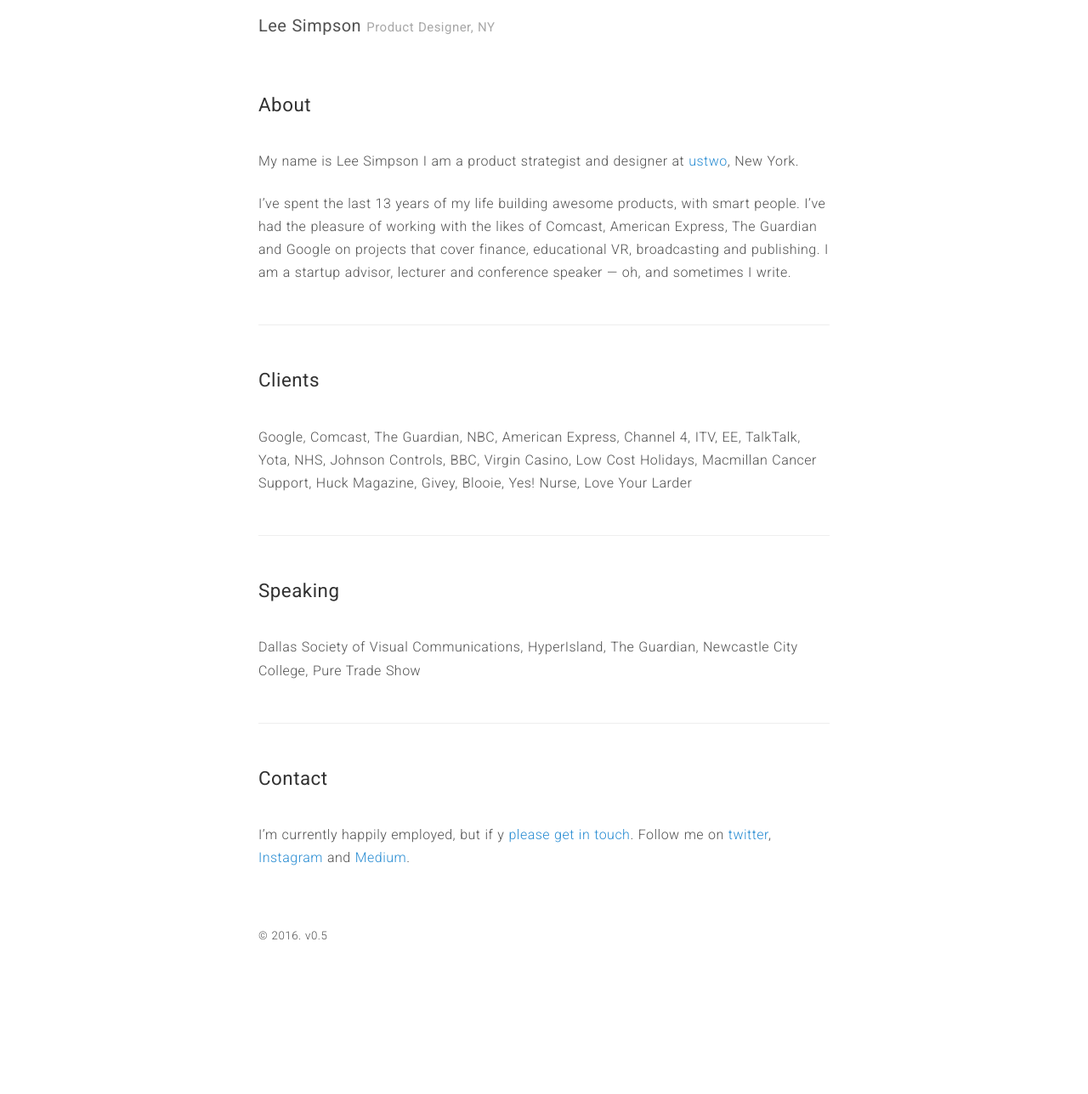
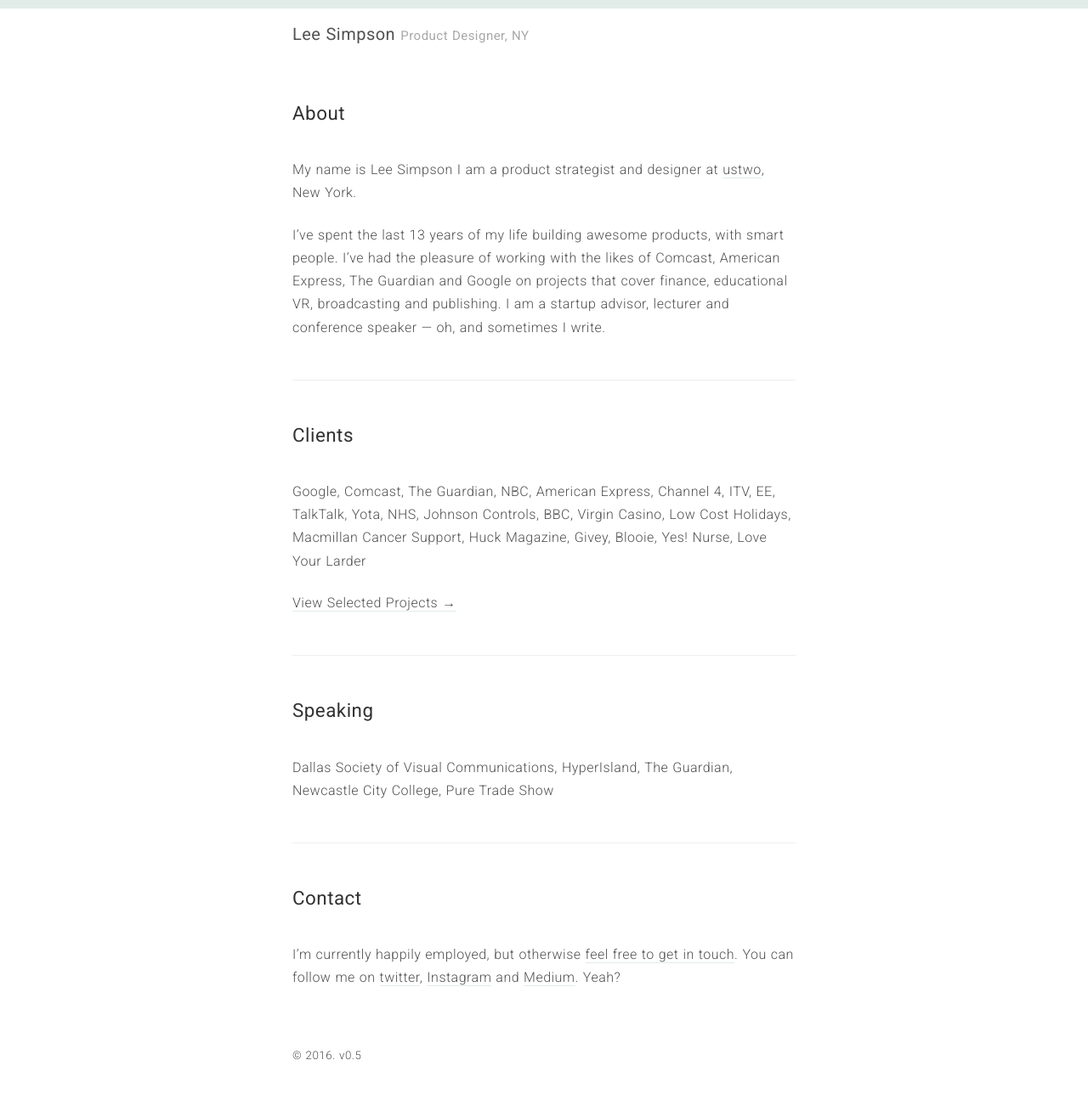
Before and after one commit to itsleesimpson/itsleesimpson.github.io, a Jekyll site: the page built from index.md, in a window 1280 px wide. Shown: the whole page at 85% size. Built offline with Jekyll 4.4.1, drawn with Linux system fonts in a browser that asks for light colours; nearby versions of some CDN libraries; library files that are not in the unit come from our copies; before the commit the page ends 1146 px from its top, so only the background shows below that.

Commit message:
Content changes and style fixes.

```diff
--- a/_sass/_base.scss
+++ b/_sass/_base.scss
@@ -32,17 +32,20 @@
   background-color: $body-bg;
   -webkit-text-size-adjust: 100%;
       -ms-text-size-adjust: 100%;
+  border-top: 10px solid #e1ece8;
 }
 
 // No `:visited` state is required by default (browsers will use `a`)
 a {
   color: $link-color;
   text-decoration: none;
+  border-bottom: 1px solid #e1ece8;
 
   // `:focus` is linked to `:hover` for basic accessibility
   &:hover,
   &:focus {
-    text-decoration: underline;
+    text-decoration: none;
+    border-bottom: 1px solid $gray-4;
   }
 
   strong {
--- a/_sass/_layout.scss
+++ b/_sass/_layout.scss
@@ -3,7 +3,7 @@
 // Styles for managing the structural hierarchy of the site.
 
 .container {
-  max-width: 45rem;
+  max-width: 40rem;
   padding-left:  1.5rem;
   padding-right: 1.5rem;
   margin-left:  auto;
--- a/_sass/_masthead.scss
+++ b/_sass/_masthead.scss
@@ -15,7 +15,14 @@
 
   a {
     color: inherit;
+    border: none;
+
+    &:hover,
+    &:focus {
+      text-decoration: none;
+      border-bottom: none;
   }
+}
 
   small {
     font-size: 75%;
--- a/_sass/_variables.scss
+++ b/_sass/_variables.scss
@@ -19,7 +19,7 @@
 
 $body-color: #515151;
 $body-bg: #fff;
-$link-color: $blue;
+$link-color: $gray-4;
 
 $border-color: #e5e5e5;
 
--- a/index.md
+++ b/index.md
@@ -15,6 +15,8 @@
 
 Google, Comcast, The Guardian, NBC, American Express, Channel 4, ITV, EE, TalkTalk, Yota, NHS, Johnson Controls, BBC, Virgin Casino, Low Cost Holidays, Macmillan Cancer Support, Huck Magazine, Givey, Blooie, Yes! Nurse, Love Your Larder
 
+[View Selected Projects →](/projects)
+
 ***
 
 # Speaking
@@ -25,4 +27,4 @@
 
 # Contact
 
-I'm currently happily employed, but if y [please get in touch](mailto:lee@itsleesimpson.com). Follow me on [twitter](http://www.twitter.com/itsleesimpson), [Instagram](http://www.instagram.com/itsleesimpson) and [Medium](https://medium.com/@itsleesimpson).
+I'm currently happily employed, but otherwise [feel free to get in touch](mailto:lee@itsleesimpson.com). You can follow me on [twitter](http://www.twitter.com/itsleesimpson), [Instagram](http://www.instagram.com/itsleesimpson) and [Medium](https://medium.com/@itsleesimpson). Yeah?
```
